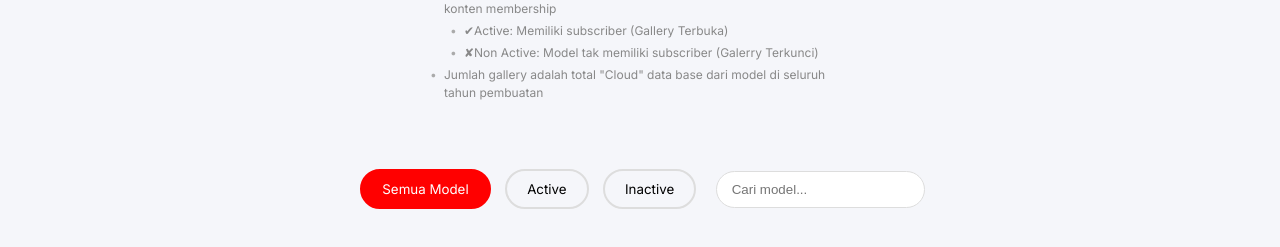
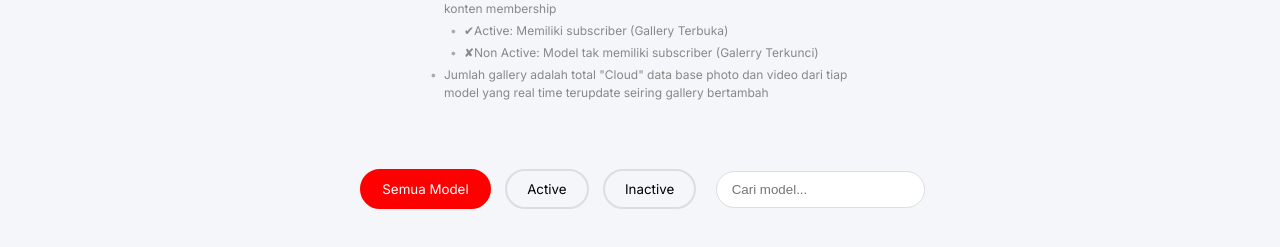
Before and after one commit to waytitiai/ytta, a plain HTML site: page models.html in a window 1280 px wide. Shown: the part 297-544 px from the top of the page. Drawn offline with Linux system fonts and the light colour scheme; no server answers.

Commit message:
Update models.html

```diff
--- a/models.html
+++ b/models.html
@@ -1150,7 +1150,7 @@ box-shadow: 0 2px 8px rgba(255, 0, 0, 0.2);
       <li>✔Active: Memiliki subscriber (Gallery Terbuka)</li>
       <li>✘Non Active: Model tak memiliki subscriber (Galerry Terkunci)</li>
     </ul>
-    <li>Jumlah gallery adalah total "Cloud" data base dari model di seluruh tahun pembuatan</li>
+    <li>Jumlah gallery adalah total "Cloud" data base photo dan video dari tiap model yang real time terupdate seiring gallery bertambah</li>
 
 </ul>
 </div>
@@ -1190,7 +1190,7 @@ box-shadow: 0 2px 8px rgba(255, 0, 0, 0.2);
     </div>
   </div>
 
-  <!-- 🔥 PINDAH KE SINI -->
+
   <div class="modal-action">
     <a href="https://javai.myr.id/m/ytta-content-access" class="subscribe-btn" target="_blank">
       SUBSCRIBE
```
